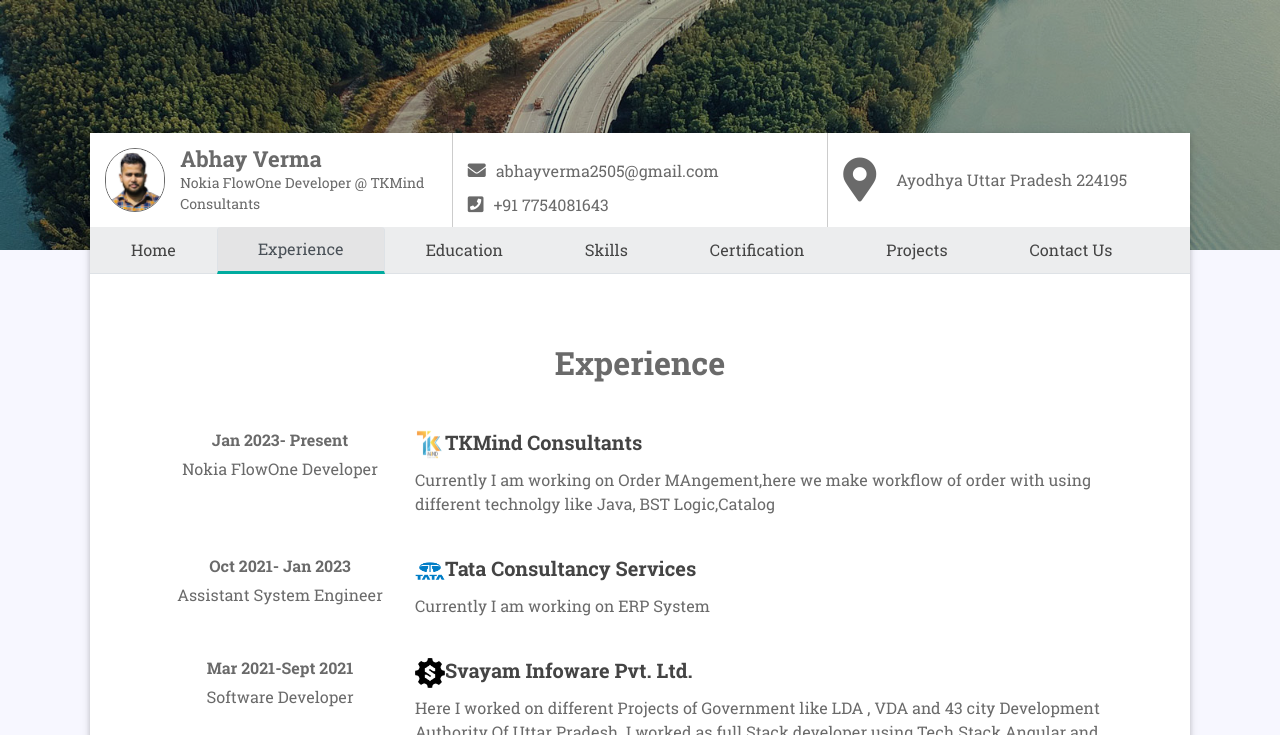
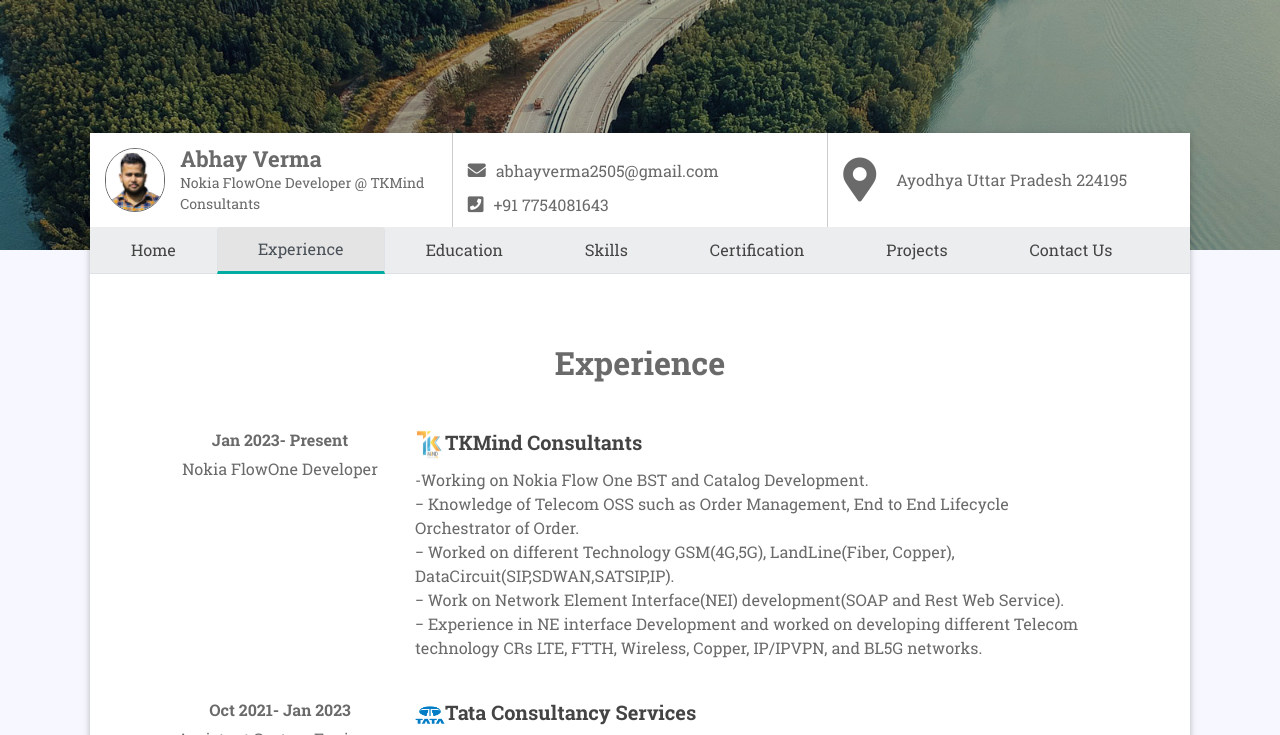
Before and after one commit to abhyvma/AbhayProfile, a plain HTML site: page index.html in a window 1280 px wide. Both pictures are taken after a click on the tab "Experience". Shown: the top 735 px of the page. Drawn offline with Linux system fonts and the light colour scheme.

Commit message:
Update index.html

```diff
--- a/index.html
+++ b/index.html
@@ -173,7 +173,14 @@
                                 <div class="col-sm-9 rgbf">
                                     <a href="https://tkmind.net/" target="_blank" rel="noopener noreferrer"><h5><img src="assets/images/gallery/tkmind_logo.png" style="height: 30px;width: 30px">TKMind Consultants</h5></a>
 
-                                    <p>Currently I am working on Order MAngement,here we make workflow of order with using different technolgy like Java, BST Logic,Catalog  </p>
+                                    <p>
+                                    -Working on Nokia Flow One BST and Catalog Development.<br>
+− Knowledge of Telecom OSS such as Order Management, End to End Lifecycle Orchestrator of Order.<br>
+− Worked on different Technology GSM(4G,5G), LandLine(Fiber, Copper), DataCircuit(SIP,SDWAN,SATSIP,IP).<br>
+− Work on Network Element Interface(NEI) development(SOAP and Rest Web Service).<br>
+− Experience in NE interface Development and worked on developing different Telecom technology CRs LTE, FTTH,
+Wireless, Copper, IP/IPVPN, and BL5G networks.<br>
+                                    </p>
                                 </div>
                             </div>
                             <div class="service no-margin row">
@@ -184,7 +191,9 @@
                                 <div class="col-sm-9 rgbf">
                                     <a href="https://www.tcs.com/" target="_blank" rel="noopener noreferrer"><h5><img src="assets/images/gallery/tcs-logo.png" style="height: 30px;width: 30px">Tata Consultancy Services</h5></a>
 
-                                    <p>Currently I am working on  ERP System   </p>
+                                    <p>Worked on Nokia Flow One BST and Catalog Development.
+And Hands-on experience in designing and developing catalog Design based on FSD/LLD(Functional Specification
+Document) and development of services, Technical services, and use of this into CFS.</p>
                                 </div>
                             </div>
                             <div class="service no-margin row">
```
